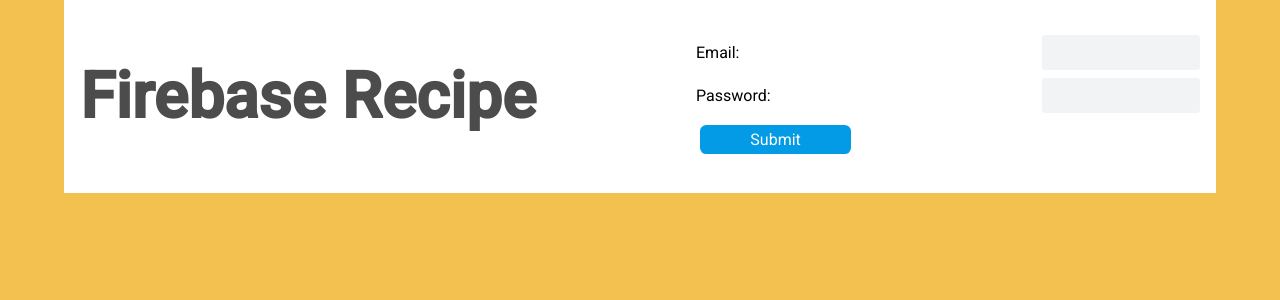
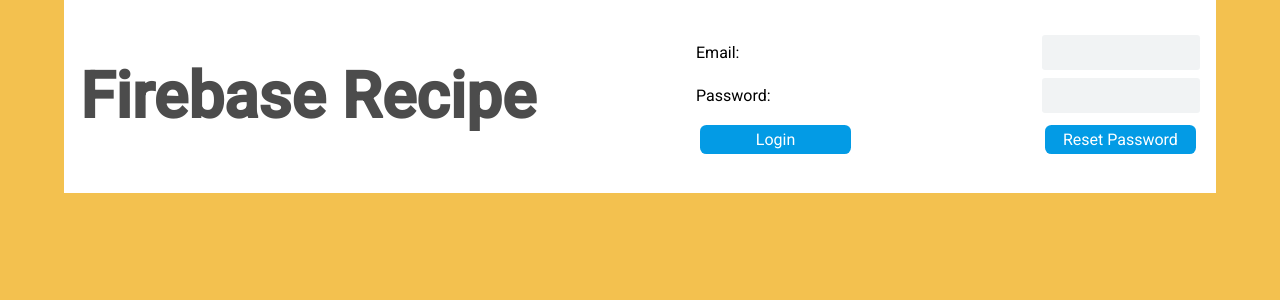
Before and after one commit to AndricoSean/fb-recipes, a React (Create React App) app: page / in a window 1280 px wide. Shown: the top 300 px of the page. Built offline with nearby package versions, Linux system fonts and the light colour scheme; no server answers.

Commit message:
replaced register user with login and reset password

```diff
--- a/public/index.html
+++ b/public/index.html
@@ -24,7 +24,7 @@
       work correctly both with client-side routing and a non-root public URL.
       Learn how to configure a non-root public URL by running `npm run build`.
     -->
-    <title>React App</title>
+    <title>FB Recipes</title>
   </head>
   <body>
     <noscript>You need to enable JavaScript to run this app.</noscript>
--- a/src/components/LoginForm.js
+++ b/src/components/LoginForm.js
@@ -9,7 +9,7 @@
   async function handleSubmit(e) {
     e.preventDefault();
     try {
-      await FirebaseAuthService.registerUser(email, password);
+      await FirebaseAuthService.loginUser(email, password);
       setEmail("");
       setPassword("");
     } catch (error) {
@@ -20,6 +20,20 @@
   function handleLogout(e) {
     e.preventDefault();
     FirebaseAuthService.logoutUser();
+  }
+
+  async function handleSendResetPasswordEmail() {
+    if (!email) {
+      alert("Please enter your email address");
+      return;
+    }
+
+    try {
+      await FirebaseAuthService.sendPasswordResetEmail(email);
+      alert("Password reset email sent");
+    } catch (error) {
+      alert(error.message);
+    }
   }
 
   return (
@@ -58,7 +72,14 @@
             ></input>
           </label>
           <div className="button-box">
-            <button className="primary-button">Submit</button>
+            <button className="primary-button">Login</button>
+            <button
+              type="button"
+              className="primary-button"
+              onClick={handleSendResetPasswordEmail}
+            >
+              Reset Password
+            </button>
           </div>
         </form>
       )}
```
